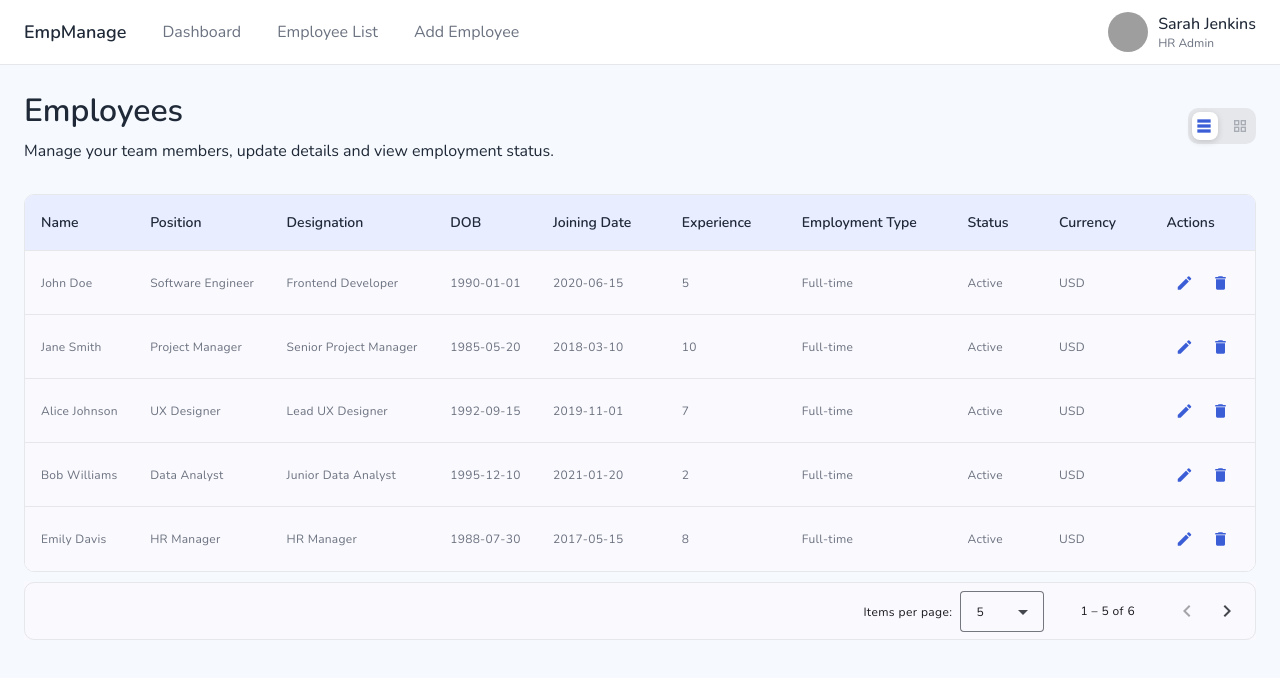
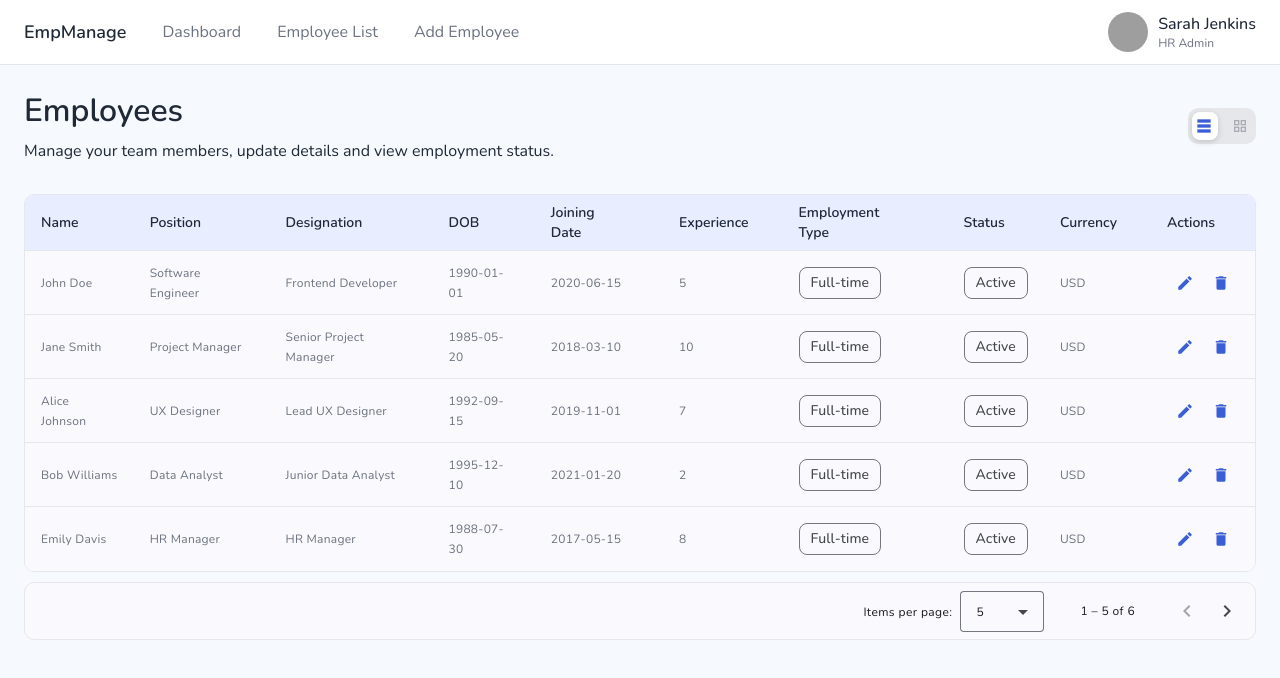
Before and after one commit to addzz24/employee-management-app, an Angular app: page /employee-list in a window 1280 px wide. Shown: the top 678 px of the page. Built offline with nearby package versions, Linux system fonts and the light colour scheme; grey boxes are pictures that could not be loaded.

Commit message:
chips for statuses to identify it

```diff
--- a/src/app/features/employee-details/employee-details.component.ts
+++ b/src/app/features/employee-details/employee-details.component.ts
@@ -7,10 +7,11 @@ import {
 } from '../../shared/constants/constants';
 import { MatIconModule } from '@angular/material/icon';
 import { MatTooltip } from "@angular/material/tooltip";
+import { MatChipsModule } from '@angular/material/chips';
 
 @Component({
   selector: 'app-employee-list',
-  imports: [DataTableComponent, MatIconModule, MatTooltip],
+  imports: [DataTableComponent, MatIconModule, MatTooltip, MatChipsModule],
   templateUrl: './employee-details.component.html',
   styleUrl: './employee-details.component.scss',
 })
--- a/src/app/shared/components/data-table/data-table.component.html
+++ b/src/app/shared/components/data-table/data-table.component.html
@@ -1,4 +1,3 @@
-
 <!-- Data table -->
 <table mat-table [dataSource]="dataSource" matSort>
   @for (column of visibleColumns(); track column) {
@@ -8,14 +7,38 @@
       </th>
 
       <td mat-cell *matCellDef="let row">
-            @if (column === 'actions') {
+        @switch (column) {
+          @case ('actions') {
             @for (action of tableActions(); track action) {
-                <button disableRipple mat-button (click)="emitTableAction(action.label, row)" [matTooltip]="action.tooltip">
+              <button
+                disableRipple
+                mat-button
+                (click)="emitTableAction(action.label, row)"
+                [matTooltip]="action.tooltip"
+              >
                 <mat-icon class="action-icon">{{ action.icon }}</mat-icon>
               </button>
             }
-            } @else {
+          }
+          @case ('status') {
+            <mat-chip
+              class="app-chip"
+              [ngClass]="{
+                'chip-success': row.status === 'Active',
+                'chip-danger': row.status === 'Inactive',
+              }"
+            >
+              {{ row.status }}
+            </mat-chip>
+          }
+          @case ('employmentType') {
+            <mat-chip class="app-chip chip-neutral">
+              {{ row.employmentType }}
+            </mat-chip>
+          }
+          @default {
             {{ row[column] }}
+          }
         }
       </td>
     </ng-container>
--- a/src/app/shared/components/data-table/data-table.component.ts
+++ b/src/app/shared/components/data-table/data-table.component.ts
@@ -25,6 +25,7 @@ import { MatSelectModule } from '@angular/material/select';
 import { Router } from '@angular/router';
 import { TableAction, TableActionEvent } from '../../../core/types/types';
 import { TitleCaseSplitPipe } from "../../../core/pipes/title-case-split.pipe";
+import { MatChipsModule } from '@angular/material/chips';
 
 @Component({
   selector: 'app-data-table',
@@ -40,7 +41,8 @@ import { TitleCaseSplitPipe } from "../../../core/pipes/title-case-split.pipe";
     FormsModule,
     MatIconModule,
     MatTooltipModule,
-    TitleCaseSplitPipe
+    TitleCaseSplitPipe,
+    MatChipsModule
 ],
   templateUrl: './data-table.component.html',
 })
--- a/src/styles.scss
+++ b/src/styles.scss
@@ -3,7 +3,7 @@
 
 @use '../src/app/styles/variables' as *;
 @use '../src/app/styles/base/fonts' as *;
-@use '../src/app/styles/base/material-overrides';
+@use '../src/app/styles/base/material-overrides' as *;
 
 html {
   @include mat.theme((
```
Lines whose indentation alone changed are shown as unchanged.
